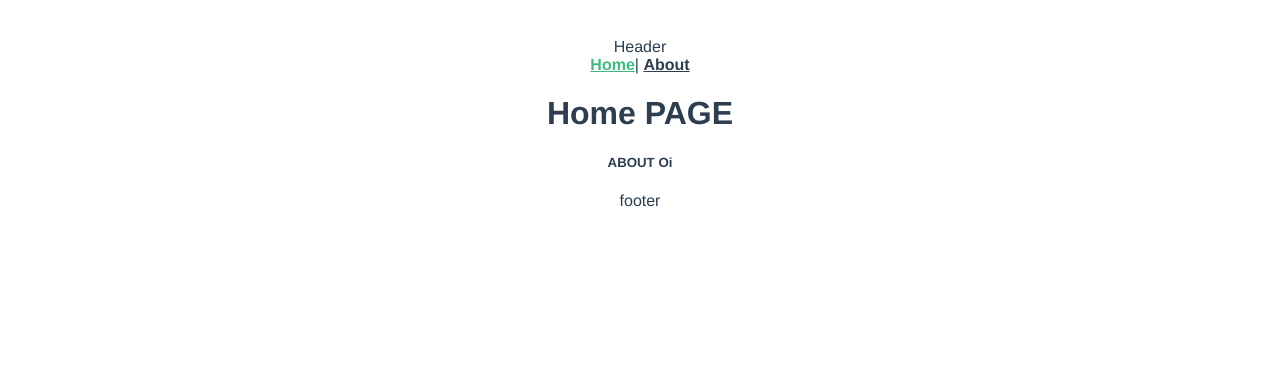
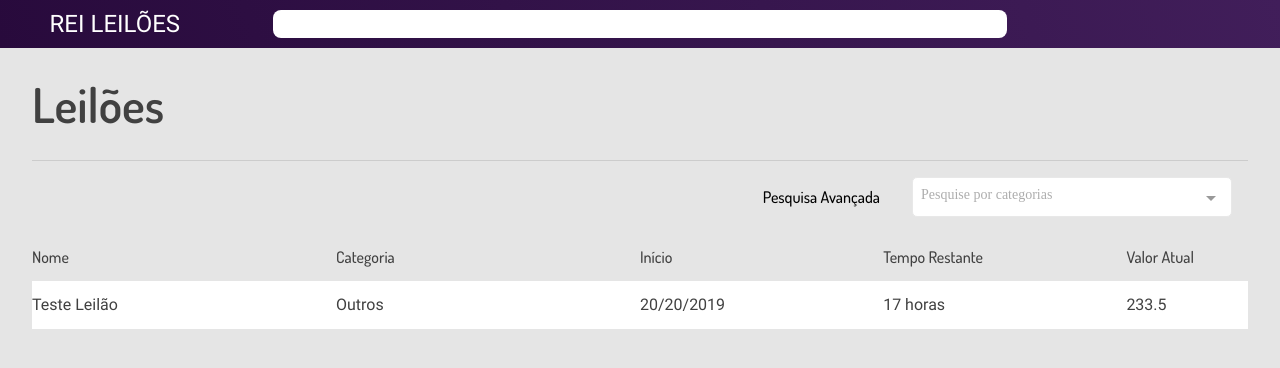
Before and after one commit to thalesburakowski/ReiLeiloesFront, a Vue app: page / in a window 1280 px wide. Shown: the top 368 px of the page. Built offline with nearby package versions, Linux system fonts and the light colour scheme.

Commit message:
Listagem Leilões

```diff
--- a/package.json
+++ b/package.json
@@ -10,6 +10,7 @@
   },
   "dependencies": {
     "vue": "^2.6.6",
+    "vue-multiselect": "^2.1.3",
     "vue-router": "^3.0.1",
     "vuex": "^3.0.1"
   },
--- a/src/App.vue
+++ b/src/App.vue
@@ -1,13 +1,13 @@
 <template>
   <div id="app">
+    <Header></Header>
     <div id="nav">
-      <Header></Header>
       <!-- <router-view> -->
-        <router-link to="/">Home</router-link>|
-        <router-link to="/about">About</router-link>
+      <!-- <router-link to="/">Home</router-link>|
+      <router-link to="/about">About</router-link> -->
       <router-view/>
-      <Footer></Footer>
     </div>
+    <!-- <Footer></Footer> -->
   </div>
 </template>
 <script>
@@ -24,21 +24,14 @@ export default {
 </script>
 
 <style lang="scss">
+@import './assets/styles/reset';
+@import './assets/styles/fonts';
+@import './assets/styles/variables';
+@import './assets/styles/geral';
+@import './assets/styles/list';
 #app {
-  font-family: "Avenir", Helvetica, Arial, sans-serif;
-  -webkit-font-smoothing: antialiased;
-  -moz-osx-font-smoothing: grayscale;
-  text-align: center;
-  color: #2c3e50;
-}
-#nav {
-  padding: 30px;
-  a {
-    font-weight: bold;
-    color: #2c3e50;
-    &.router-link-exact-active {
-      color: #42b983;
-    }
+  #nav {
+    margin-top: $topbar-height;
   }
 }
 </style>
--- a/src/assets/styles/geral.scss
+++ b/src/assets/styles/geral.scss
@@ -5,8 +5,9 @@ body {
 .page {
     // margin-top: $topbar-height;
     // margin-left: $sidebar-width;
-    padding: calc(2.5vw + #{$topbar-height}) 3vw 2.5vw calc(3vw + #{$sidebar-width}); // min-height: 100%;
+    // padding: calc(2.5vw + #{$topbar-height}) 3vw 2.5vw calc(3vw + #{$sidebar-width}); // min-height: 100%;
     // height: 100vh;
+    padding: 2.5vw;
     text-align: center;
 }
 
--- a/src/assets/styles/list.scss
+++ b/src/assets/styles/list.scss
@@ -10,7 +10,7 @@ $border-color: #CCCCCC;
 }
 
 .table {
-    .line {
+    .table-line {
         display: grid;
         background-color: white;
         height: 3em;
@@ -18,7 +18,7 @@ $border-color: #CCCCCC;
         .fa-trash-alt{
             z-index: 99;
         }
-        .title {
+        .table-line-title {
             display: flex;
             justify-content: flex-start;
             align-items: center;
--- a/src/assets/styles/variables.scss
+++ b/src/assets/styles/variables.scss
@@ -6,5 +6,5 @@ $red-dark: #D23C28;
 $purple-light: #411E5A;
 $purple-dark: #280A3C;
 $border-color: #CCCCCC;
-$topbar-height: 6rem;
+$topbar-height: 3rem;
 $sidebar-width: 5vw;
--- a/src/components/Header.vue
+++ b/src/components/Header.vue
@@ -1,16 +1,120 @@
 <template>
-  <div>
-    Header
+  <div class="topbar">
+    <div class="topbar-title">Rei Leilões</div>
+    <div class="topbar-search">
+      <input type="text" class="topbar-search-input">
+    </div>
+    <div></div>
   </div>
 </template>
 
 <script>
 export default {
-  name: "Header",
-
+  name: "Header"
 };
 </script>
 
-<style scoped>
+<style lang="scss" scoped>
+@import "@/assets/styles/variables.scss";
+.topbar {
+  display: grid;
+  position: fixed;
+  top: 0;
+  grid-template-columns: 20% 60% 20%;
+  height: $topbar-height;
+  width: 100%;
+  background: rgb(65, 30, 90);
+  background: linear-gradient(
+    250deg,
+    rgba(65, 30, 90, 1) 0%,
+    rgba(40, 10, 60, 1) 100%
+  );
+  .topbar-title {
+    margin-left: 2vw;
+    padding-left: 1em;
+    font-size: 1.5rem;
+    font-family: "Roboto-Regular";
+    align-self: center;
+    text-transform: uppercase;
+    color: white;
+  }
+  .topbar-search {
+    display: flex;
+    justify-content: center;
+    align-items: center;
+    .topbar-search-input {
+      width: 95%;
+      background-color: white;
+      border-radius: 8px;
+    }
+  }
+  .icon {
+    display: flex;
+    justify-content: center;
+    align-self: center;
+    color: white;
+  }
+  .user {
+    display: flex;
+    justify-content: center;
+    align-self: center;
+    height: 1.5em;
+    border-right: 1px solid white;
+    .name {
+      display: flex;
+      align-self: center;
+      color: white;
+    }
+  }
+  .logout {
+    display: flex;
+    justify-content: space-evenly;
+    align-content: center;
+    font-size: 1.2rem;
+    cursor: pointer;
+  }
+}
 
+.router {
+  display: flex;
+  position: fixed;
+  background-color: white;
+  width: 100%;
+  height: 3rem;
+  top: 3rem;
+  left: $sidebar-width;
+  padding-left: 2rem;
+  -webkit-box-shadow: 0px 3px 40px 0px rgba(0, 0, 0, 0.1);
+  -moz-box-shadow: 0px 3px 40px 0px rgba(0, 0, 0, 0.1);
+  box-shadow: 0px 3px 40px 0px rgba(0, 0, 0, 0.1);
+  .routes {
+    display: flex;
+    position: relative;
+    align-items: center;
+    height: 100%;
+    color: $purple-light;
+    .name {
+      text-transform: capitalize;
+      cursor: pointer;
+      font-family: "Roboto-Regular";
+    }
+    .next {
+      margin-left: 0.5rem;
+      margin-right: 0.5rem;
+    }
+    .actual {
+      position: absolute;
+      bottom: 0;
+      background: linear-gradient(90deg, white 0%, #ffb914 35%, #f0462d 100%);
+      border-radius: 3px;
+      width: 100%;
+      height: 10%;
+    }
+  }
+  .routes:last-child {
+    .name {
+      cursor: default;
+    }
+  }
+}
 </style>
--- a/src/views/Home.vue
+++ b/src/views/Home.vue
@@ -1,19 +1,95 @@
 <template>
-  <div>
-    <h1>Home PAGE</h1>
-    <h5 @click="$router.push('/about')">ABOUT {{textGeneric}}</h5>
+  <div class="page">
+    <div class="title-new">
+      <h1 class="page-title">Leilões</h1>
+    </div>
+    <div class="page-advanced-search">
+      <div class="page-advanced-search-label">Pesquisa Avançada</div>
+      <div class="page-advanced-search-select">
+        <Multiselect
+          v-model="value"
+          :options="options"
+          :multiple="true"
+          :close-on-select="false"
+          placeholder="Pesquise por categorias"
+          selectLabel="Pressione Enter para selecionar"
+          deselectLabel="Pressione Enter para remover"
+        ></Multiselect>
+      </div>
+    </div>
+    <div class="table">
+      <div class="table-line">
+        <div class="table-line-title" v-for="title in titles" :key="title">{{title}}</div>
+      </div>
+      <div v-for="auction in auctions" :key="auction">
+        <div class="table-line">
+          <div class="item">{{auction.name}}</div>
+          <div class="item">{{auction.category}}</div>
+          <div class="item">{{auction.starts}}</div>
+          <div class="item">{{auction.ends}}</div>
+          <div class="item">{{auction.value}}</div>
+
+        </div>
+      </div>
+    </div>
   </div>
 </template>
 
 <script>
 // @ is an alias to /src
+import Multiselect from "vue-multiselect";
 
 export default {
   name: "home",
+  components: { Multiselect },
   data() {
     return {
-      textGeneric: "Oi"
+      value: null,
+      options: [
+        "Obras de arte",
+        "Colecionaveis",
+        "Brinquedos",
+        "Automotivo",
+        "Outros"
+      ],
+      titles: ["Nome", "Categoria", "Início", "Tempo Restante", "Valor Atual"],
+      auctions: [
+        {
+          name: "Teste Leilão",
+          category: "Outros",
+          starts: "20/20/2019",
+          ends: "17 horas",
+          value: 233.5
+        }
+      ]
     };
   }
 };
 </script>
+
+<style lang="scss">
+.page-advanced-search {
+  display: flex;
+  justify-content: flex-end;
+  margin: 1rem;
+  .page-advanced-search-label {
+    display: flex;
+    justify-content: center;
+    align-self: center;
+    font-family: "Dosis-Medium";
+    margin-right: 2rem;
+  }
+  .page-advanced-search-select {
+    width: 25vw;
+  }
+}
+
+.table-line {
+  grid-template-columns: 25% 25% 20% 20% 10%;
+  .item:nth-child(4) {
+    padding-right: 2rem;
+  }
+}
+</style>
+
+<style src="vue-multiselect/dist/vue-multiselect.min.css"></style>
```
Also changed, not shown: 1 other file (tests, documents, lock files or other folders).
